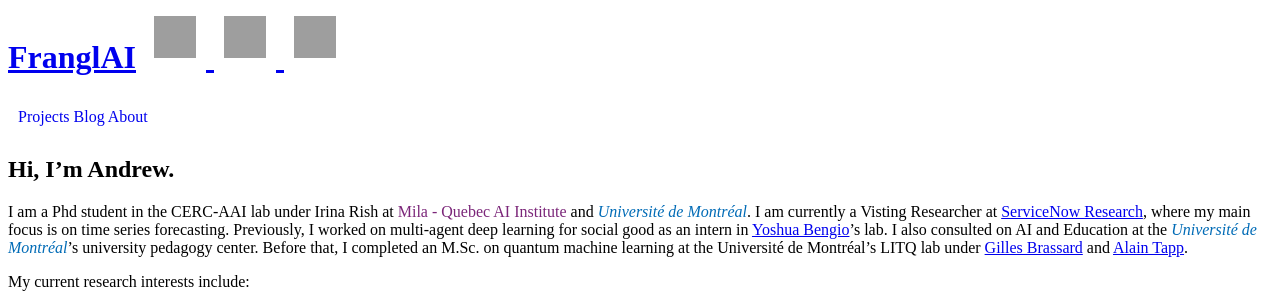
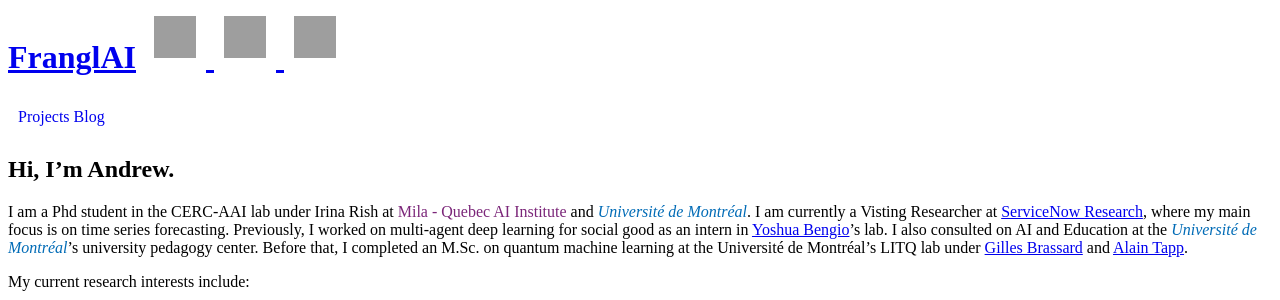
Before and after one commit to AndrewRWilliams/AndrewRWilliams.github.io, a Jekyll site: the page built from index.md, in a window 1280 px wide, cut to the strip 123-423 px from the top of the page. Built offline with Jekyll 4.4.1, drawn with Linux system fonts in a browser that asks for light colours; grey boxes are pictures that could not be loaded.

Commit message:
Remove About

```diff
--- a/_includes/header.html
+++ b/_includes/header.html
@@ -42,6 +42,5 @@
     <nav class="group">
         <a href="{{ site.baseurl }}/projects">Projects</a>
         <a href="{{ site.baseurl }}/blog">Blog</a>
-        <a href="{{ site.baseurl }}/about">About</a>
     </nav>
 </header>
```
